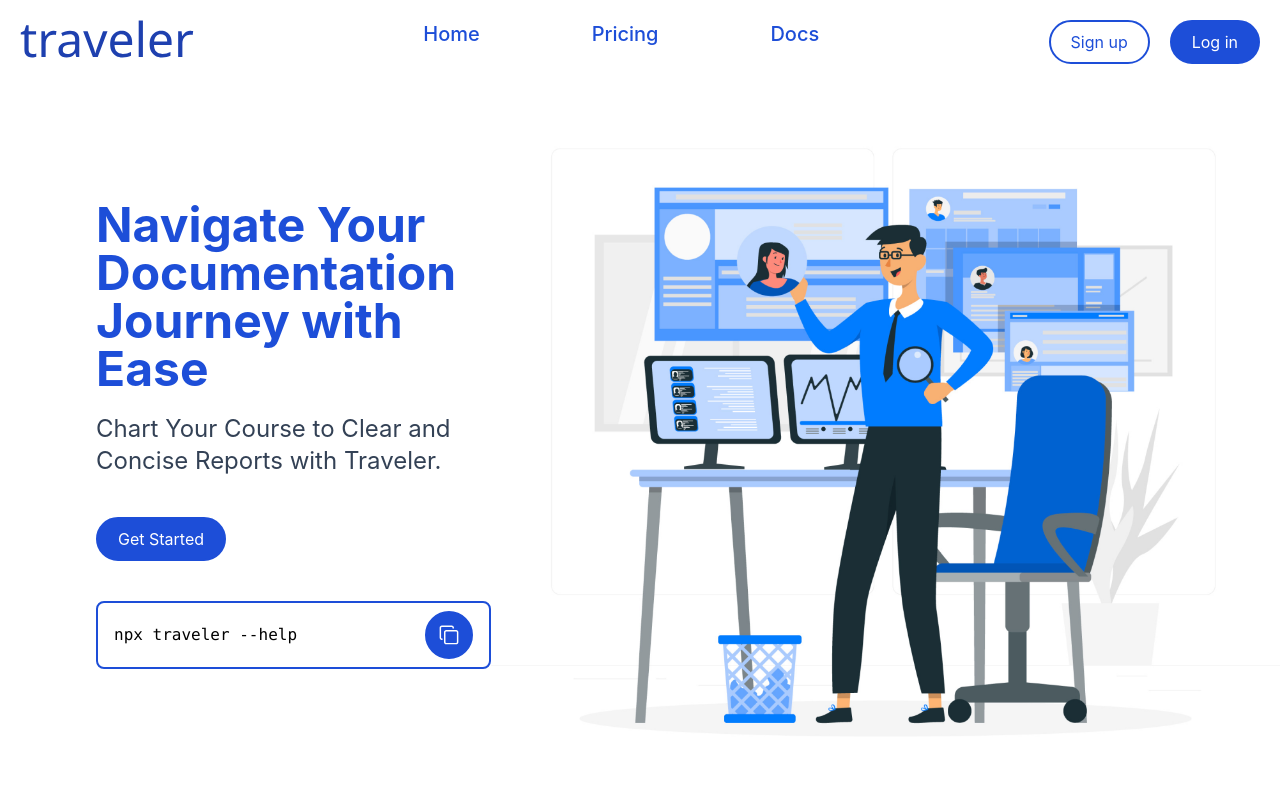
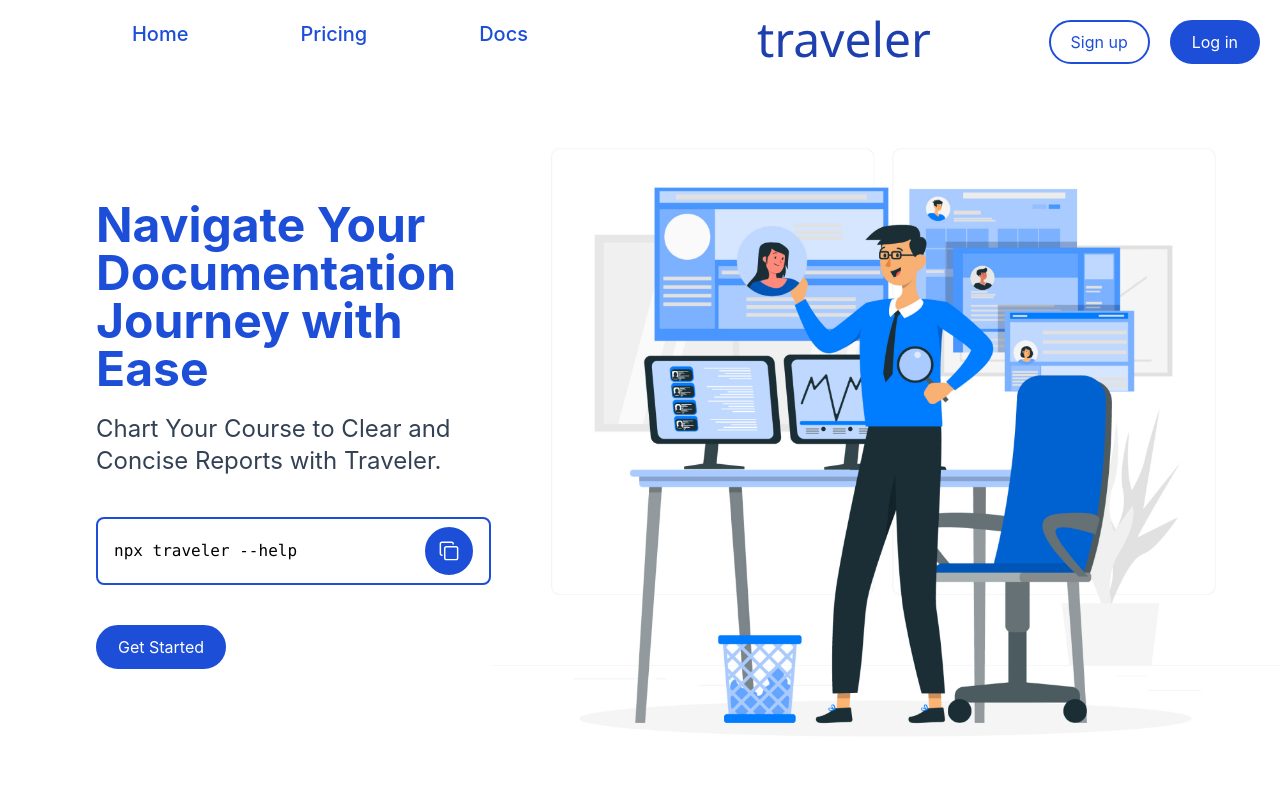
Before and after one commit to RoomiesLa/traveler-ui, a React (Vite) app: page / in a window 1280 px wide. Shown: the top 800 px of the page. Built offline with nearby package versions, Linux system fonts and the light colour scheme.

Commit message:
Switch copy component

```diff
--- a/src/App.jsx
+++ b/src/App.jsx
@@ -115,8 +115,8 @@ function HomeSection() {
       <div className="w-4/12">
         <h3 className="text-blue-700 text-5xl font-bold mb-5 upcoming">Navigate Your Documentation Journey with Ease</h3>
         <p className="text-slate-700 text-2xl mb-10 upcoming">Chart Your Course to Clear and Concise Reports with Traveler.</p>
-        <button className="text-white bg-blue-700 border-blue-700 border-2 rounded-full px-5 py-2 mb-10">Get Started</button>
         <CopyButton textToCopy="npx traveler --help" />
+        <button className="text-white bg-blue-700 border-blue-700 border-2 rounded-full px-5 py-2 mt-10">Get Started</button>
       </div>
       <div className="w-8/12">
         <img src={thumb} alt="Thumb" />
@@ -128,8 +128,8 @@ function HomeSection() {
 function Header() {
   return (
     <header className="flex justify-between m-5">
+      <Nav />
       <Logo />
-      <Nav />
       <div className="flex gap-5">
         <button className="bg-white text-blue-700 border-blue-700 border-2 rounded-full px-5 py-2">Sign up</button>
         <button className="text-white bg-blue-700 border-blue-700 border-2 rounded-full px-5 py-2">Log in</button>
--- a/src/output.css
+++ b/src/output.css
@@ -560,6 +560,10 @@ video {
   margin-left: 6rem;
 }
 
+.mt-10 {
+  margin-top: 2.5rem;
+}
+
 .flex {
   display: flex;
 }
```
